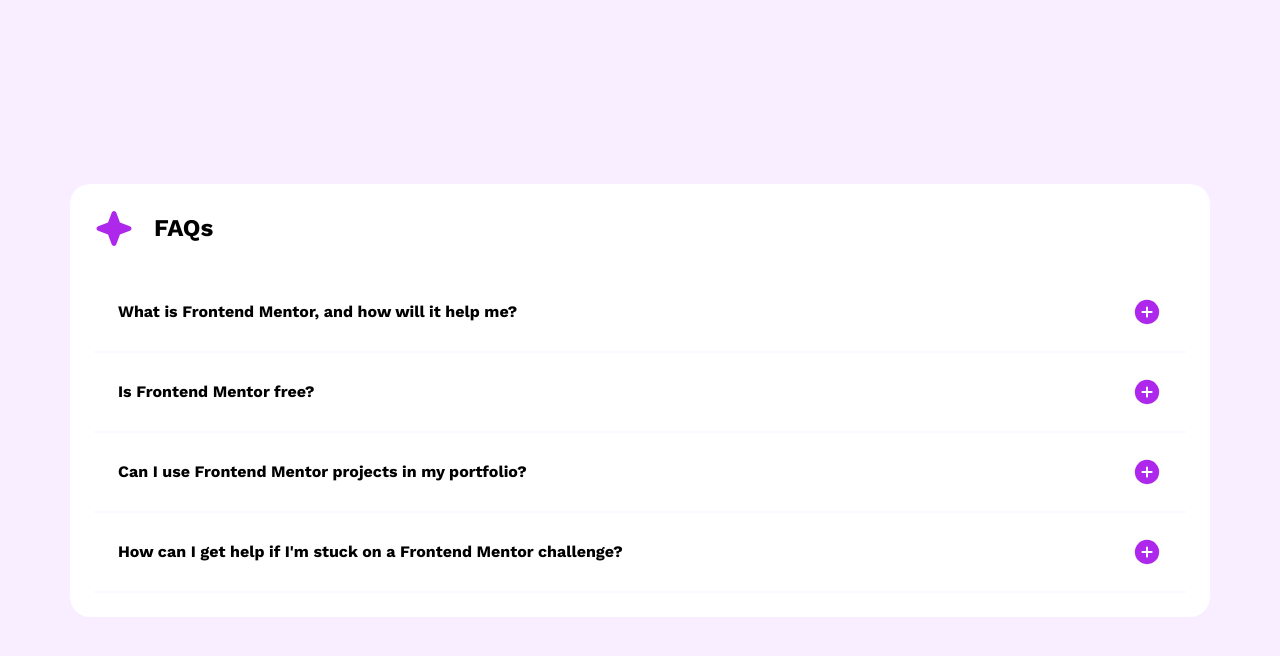
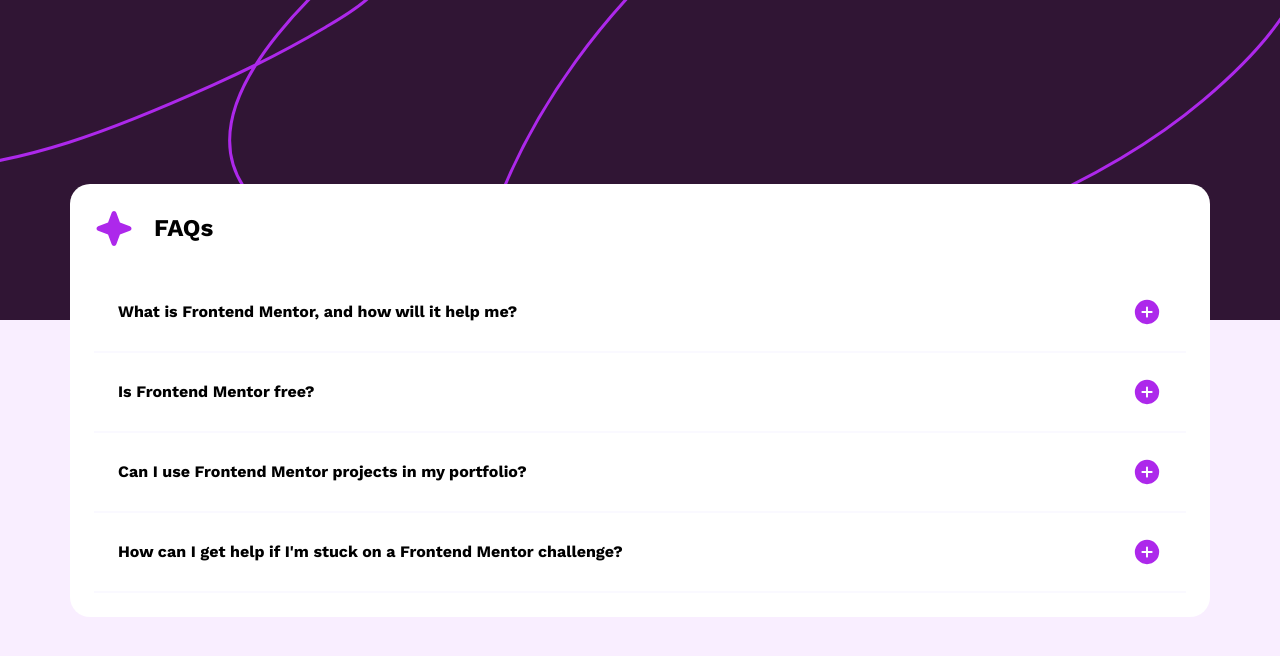
Before and after one commit to AbdallahMoMen/FAQ-Accrdion-Fronend-Mentor, a plain HTML site: page index.html in a window 1280 px wide. Drawn offline with nearby package versions, Linux system fonts and the light colour scheme.

Commit message:
fixed back

```diff
--- a/css/style.css
+++ b/css/style.css
@@ -62,7 +62,6 @@
   position: absolute;
   top: 0;
   left: 0;
-  z-index: -1;
 }
 
 .container {
@@ -73,6 +72,7 @@
   -moz-border-radius: 20px;
   -ms-border-radius: 20px;
   -o-border-radius: 20px;
+  z-index: 1;
 }
 
 .page .head {
--- a/index.html
+++ b/index.html
@@ -24,7 +24,7 @@
   </head>
   <body>
     <section class="page">
-      <img src="./assets/images/background-pattern-mobile.svg" alt="" />
+      <img src="./assets/images/background-pattern-desktop.svg" alt="" />
       <div class="container">
         <div class="head">
           <img src="./assets/images/icon-star.svg" alt="Icon Star Is Missing" />
```
